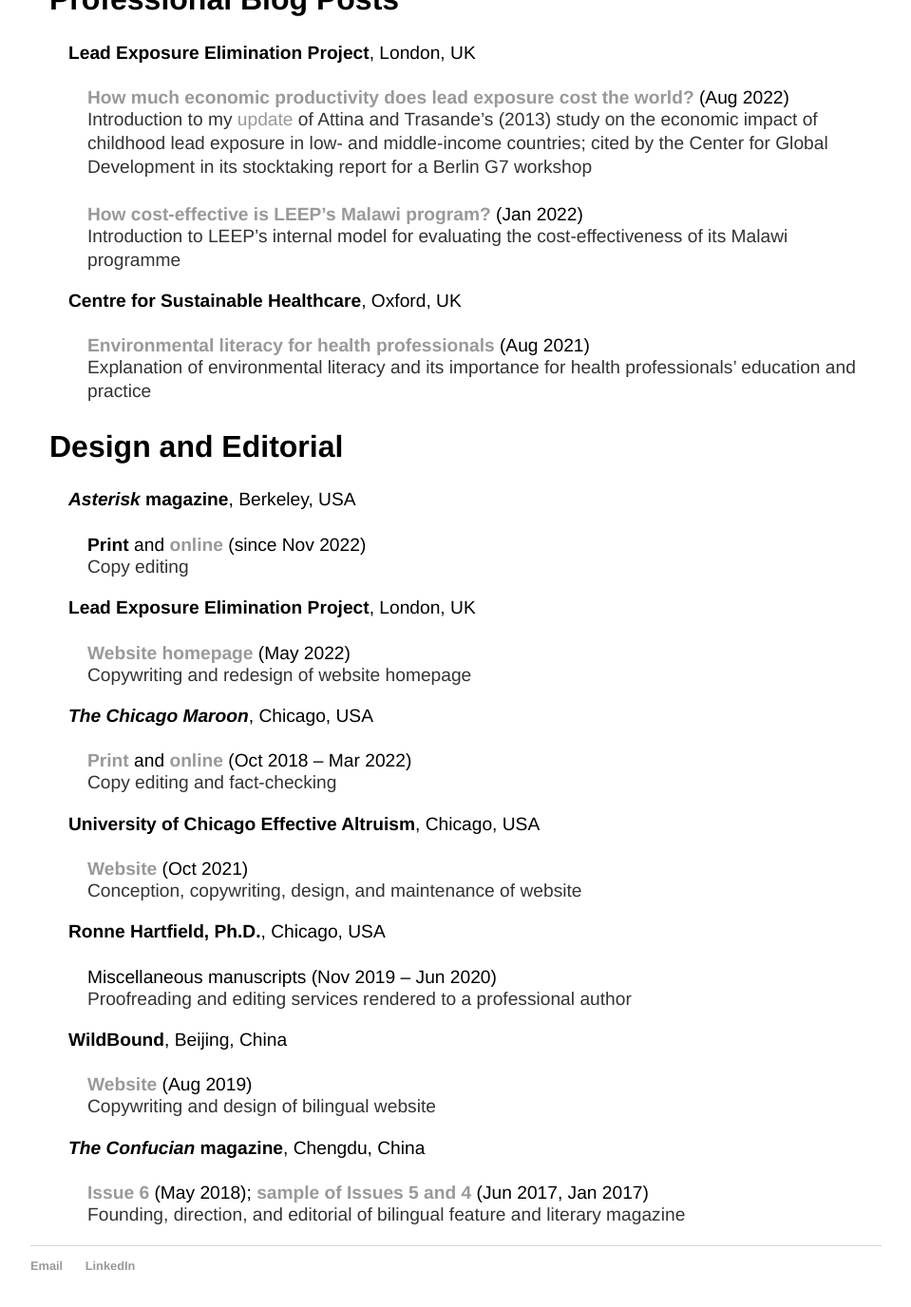
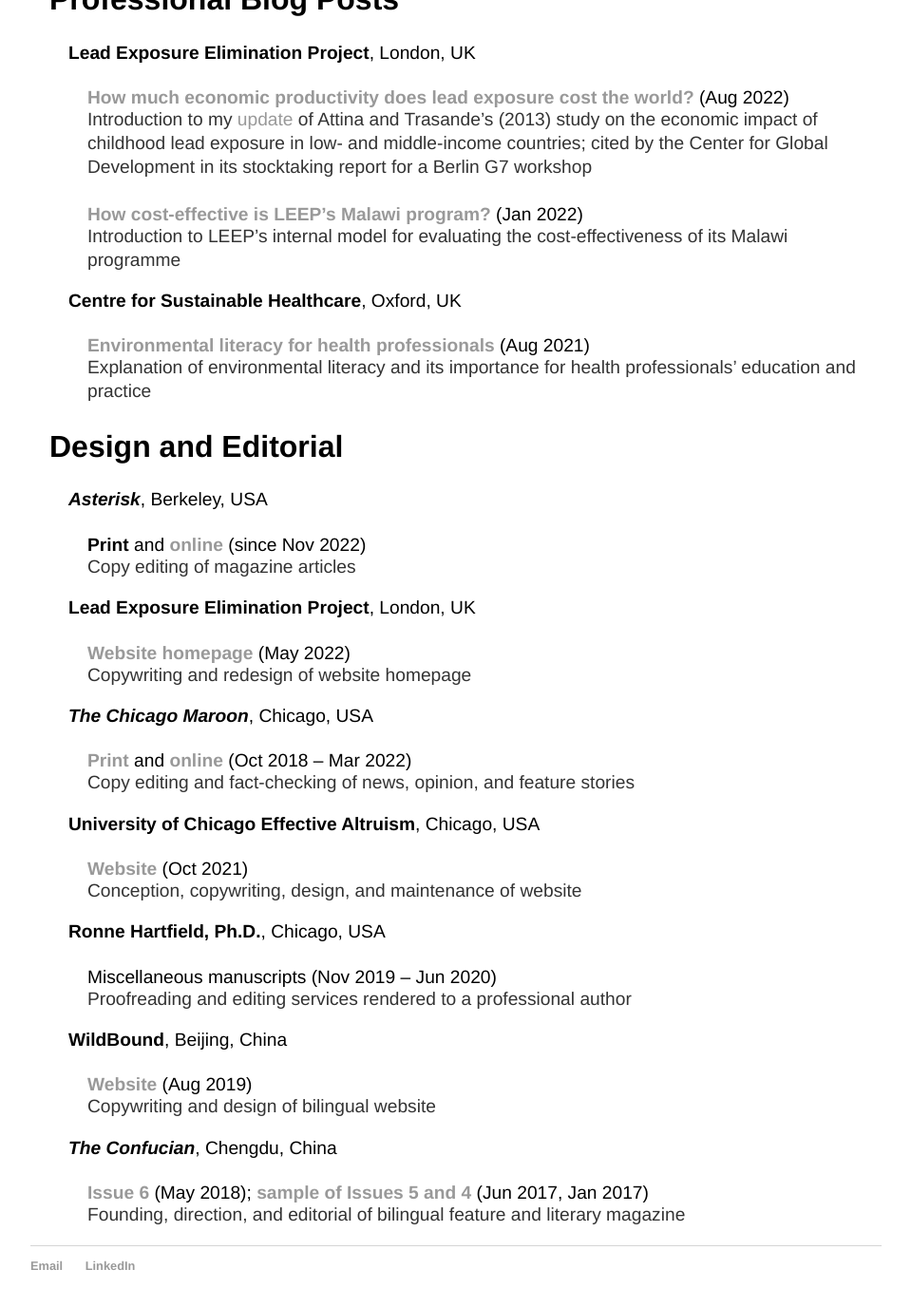
Before and after one commit to y-james-hu/y-james-hu.github.io, a Jekyll site: the page built from projects/index.html, in a window 1280 px wide and 1400 px high, scrolled down 1533 px. Shown: the top 1376 px of the window at 95% size, without its empty margins (160-1119 px from the left). Built offline with Jekyll 4.4.1, drawn with Linux system fonts in a browser that asks for light colours.

Commit message:
Update index.html

```diff
--- a/projects/index.html
+++ b/projects/index.html
@@ -61,10 +61,10 @@
 
   <h2 style="margin-left: 20px">Design and Editorial</h2>
 
-    <h3 style="margin-left: 40px"><em>Asterisk</em> magazine<span style="font-weight:normal">, Berkeley, USA</span></p>
+    <h3 style="margin-left: 40px"><em>Asterisk</em><span style="font-weight:normal">, Berkeley, USA</span></p>
 
       <h4 style="margin-left: 60px">Print <span style="font-weight:normal">and</span> <a href = "https://asteriskmag.com/">online</a><span style="font-weight:normal"> (since Nov 2022)</span></h4>
-      <p style="margin-left: 60px">Copy editing</p>
+      <p style="margin-left: 60px">Copy editing of magazine articles</p>
 
     <h3 style="margin-left: 40px">Lead Exposure Elimination Project<span style="font-weight:normal">, London, UK</span></p>
 
@@ -74,7 +74,7 @@
     <h3 style="margin-left: 40px"><em>The Chicago Maroon</em><span style="font-weight:normal">, Chicago, USA</span></p>
 
       <h4 style="margin-left: 60px"><a href="https://issuu.com/chicagomaroon">Print</a> <span style="font-weight:normal">and</span> <a href = "https://chicagomaroon.com/">online</a><span style="font-weight:normal"> (Oct 2018 – Mar 2022)</span></h4>
-      <p style="margin-left: 60px">Copy editing and fact-checking</p>
+      <p style="margin-left: 60px">Copy editing and fact-checking of news, opinion, and feature stories</p>
 
     <h3 style="margin-left: 40px">University of Chicago Effective Altruism<span style="font-weight:normal">, Chicago, USA</span></h3>
 
@@ -91,7 +91,7 @@
       <h4 style="margin-left: 60px"><a href = "http://wildbound.earth/index.php">Website</a><span style="font-weight:normal"> (Aug 2019)</span></h4>
       <p style="margin-left: 60px">Copywriting and design of bilingual website</p>
 
-    <h3 style="margin-left: 40px"><em>The Confucian</em> magazine<span style="font-weight:normal">, Chengdu, China</span></p>
+    <h3 style="margin-left: 40px"><em>The Confucian</em><span style="font-weight:normal">, Chengdu, China</span></p>
 
       <h4 style="margin-left: 60px"><a href = "the_confucian_6.pdf">Issue 6</a><span style="font-weight:normal"> (May 2018);</span> <a href = "the_confucian_sample.pdf">sample of Issues 5 and 4</a><span style="font-weight:normal"> (Jun 2017, Jan 2017)</span></h4>
       <p style="margin-left: 60px">Founding, direction, and editorial of bilingual feature and literary magazine</p>
```
